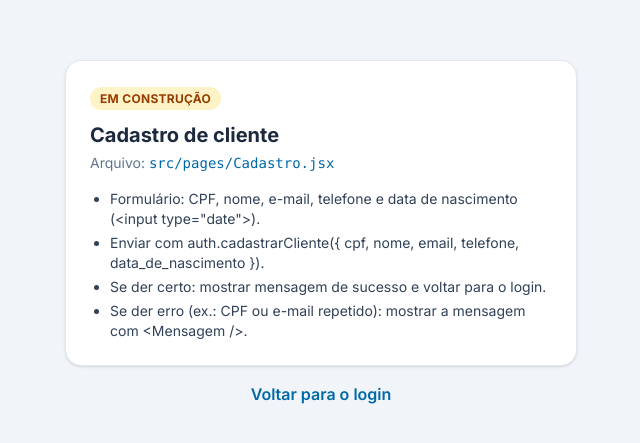
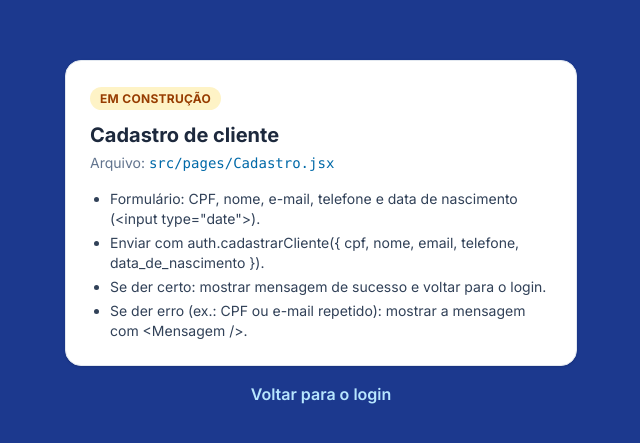
Before and after one commit to viniciuspaivals/Trabalho-BD, a React (Vite) app in the folder frontend/: page /cadastro in a window 1280 px wide. Shown: the part 167-610 px from the top of the page, without its empty margins (319-959 px from the left). Built offline with nearby package versions, Linux system fonts and the light colour scheme; no server answers.

Commit message:
mesmo azul do login na tela de cadastro

```diff
--- a/frontend/src/pages/Cadastro.jsx
+++ b/frontend/src/pages/Cadastro.jsx
@@ -3,7 +3,7 @@ import EmConstrucao from '../components/EmConstrucao.jsx'
 
 export default function Cadastro() {
   return (
-    <div className="min-h-screen flex items-center justify-center px-4 py-10">
+    <div className="min-h-screen flex items-center justify-center px-4 py-10 bg-blue-900">
       <div className="w-full max-w-lg space-y-4">
         <EmConstrucao
           titulo="Cadastro de cliente"
@@ -15,7 +15,7 @@ export default function Cadastro() {
             'Se der erro (ex.: CPF ou e-mail repetido): mostrar a mensagem com <Mensagem />.',
           ]}
         />
-        <Link to="/login" className="block text-center text-sky-700 font-semibold hover:underline">
+        <Link to="/login" className="block text-center text-sky-200 font-semibold hover:underline">
           Voltar para o login
         </Link>
       </div>
```
